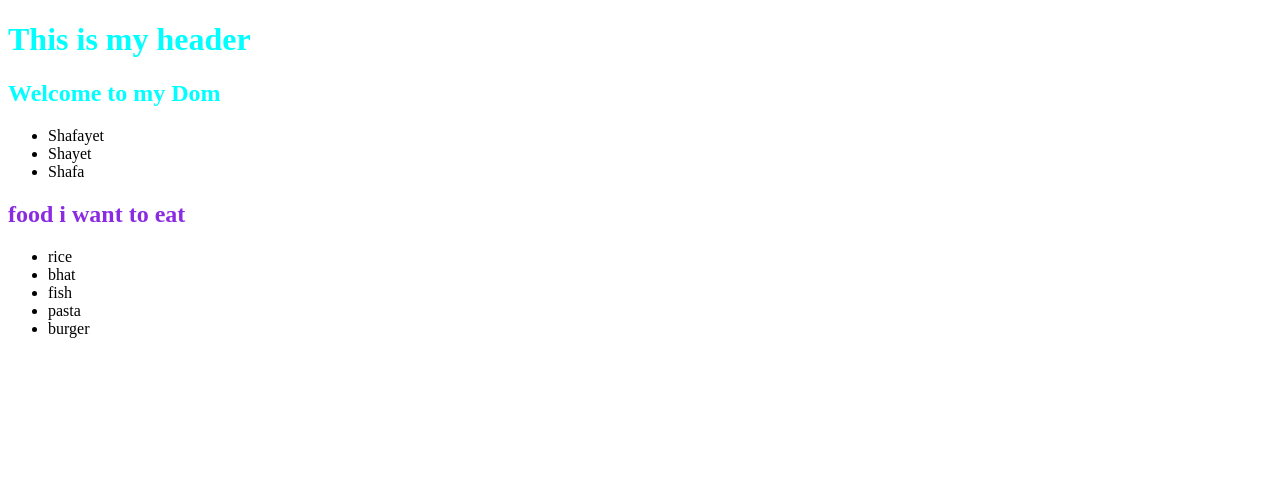
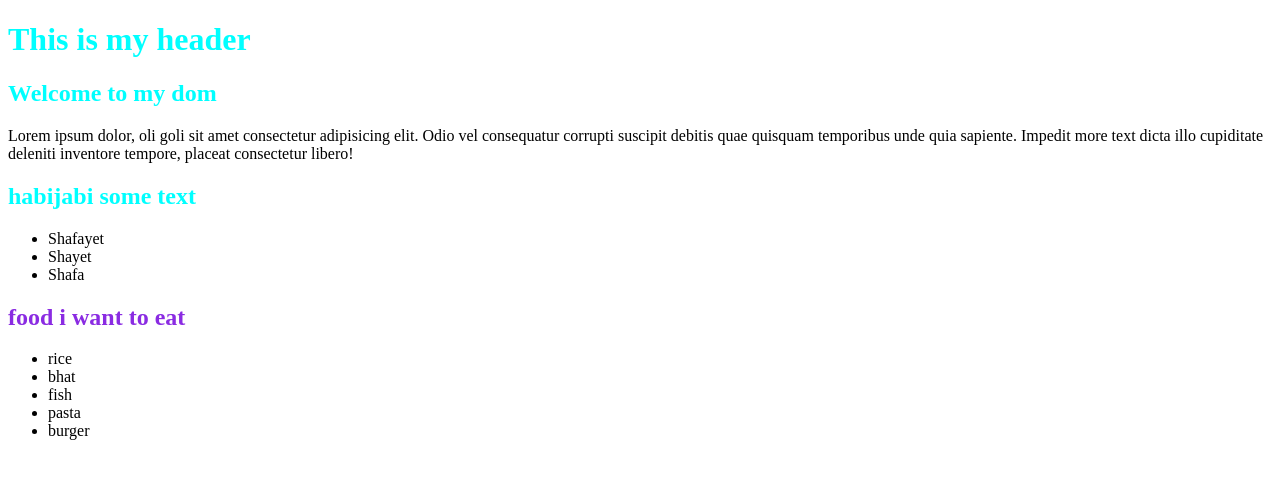
Before and after one commit to SadiaUmmay/Tour-of-Dom, a plain HTML site: page index.html in a window 1280 px wide. Drawn offline with Linux system fonts and the light colour scheme.

Commit message:
query seletor

```diff
--- a/index.html
+++ b/index.html
@@ -21,8 +21,14 @@
         <h1>This is my header</h1>
     </HEader>
     <main>
-        <section>
-            <h1>Welcome to my Dom</h1>
+        <section id="old-dhaka" class="songs">
+            <h1>Welcome to my dom</h1>
+            <p>
+                Lorem ipsum dolor, <span> oli goli</span> sit amet consectetur adipisicing elit. Odio vel consequatur corrupti suscipit debitis quae quisquam temporibus unde quia sapiente. Impedit <span>more text</span> dicta illo cupiditate deleniti inventore tempore, placeat consectetur libero!
+            </p>
+            <h1>
+                habijabi <span>some text</span>
+            </h1>
             <ul>
                 <li>Shafayet</li>
                 <li class="foreign">Shayet</li>
@@ -66,7 +72,7 @@
             // console.log(heading.innerText)
         }
 
-        // get by id
+        // get element by id
 
         const foodTitleH1 = document.getElementById('food-title');
         console.log(foodTitleH1.innerText)
@@ -75,7 +81,7 @@
 
         foodTitleH1.innerText = 'food i want to eat'
 
-        //  get by class
+        //  get element by class
 
         const foreignElements = document.getElementsByClassName('foreign');
         console.log(foreignElements)
@@ -84,6 +90,13 @@
             console.log(element.innerText)
         }
 
+        // query selector all
+
+        const spanElements = document.querySelectorAll('#old-dhaka p span')
+        for (const element  of spanElements){
+            console.log(element)
+        }
+
     </script>
     <script src="./js/hello.js"></script>
 </body>
```
